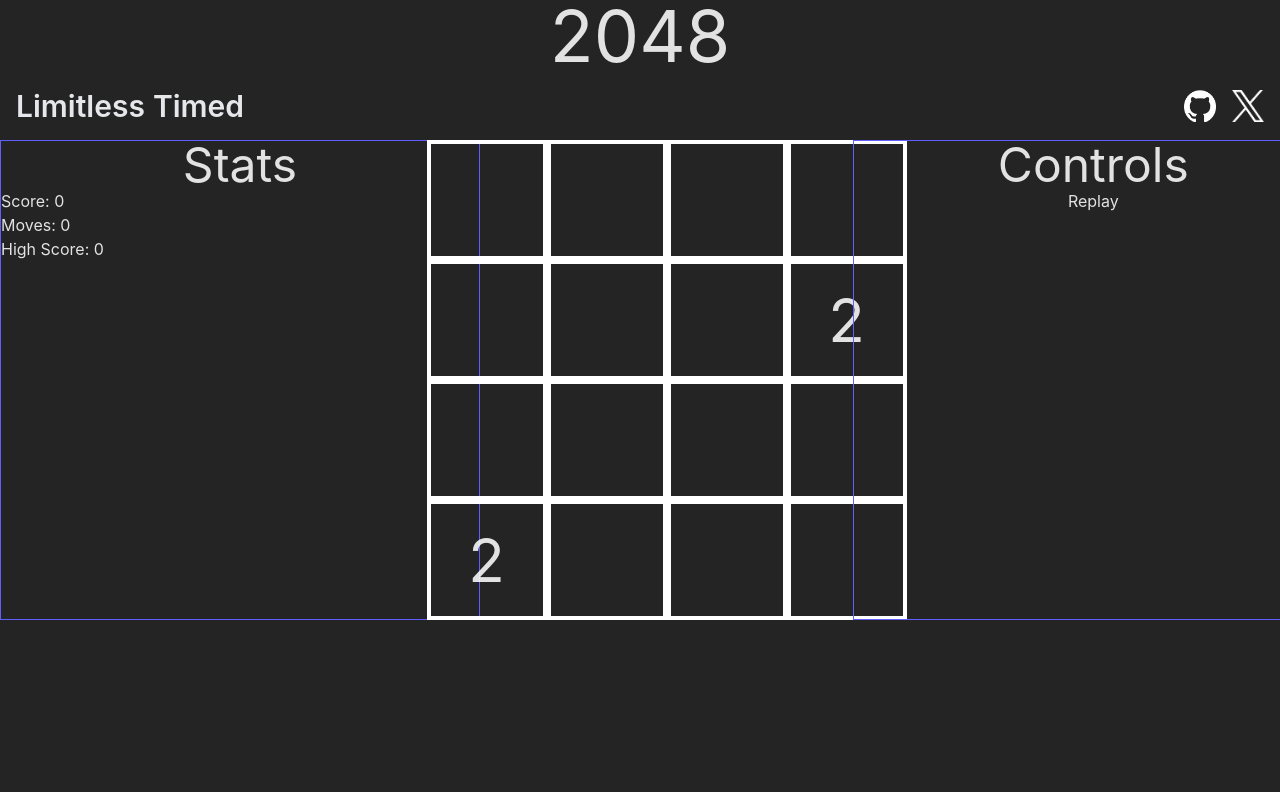
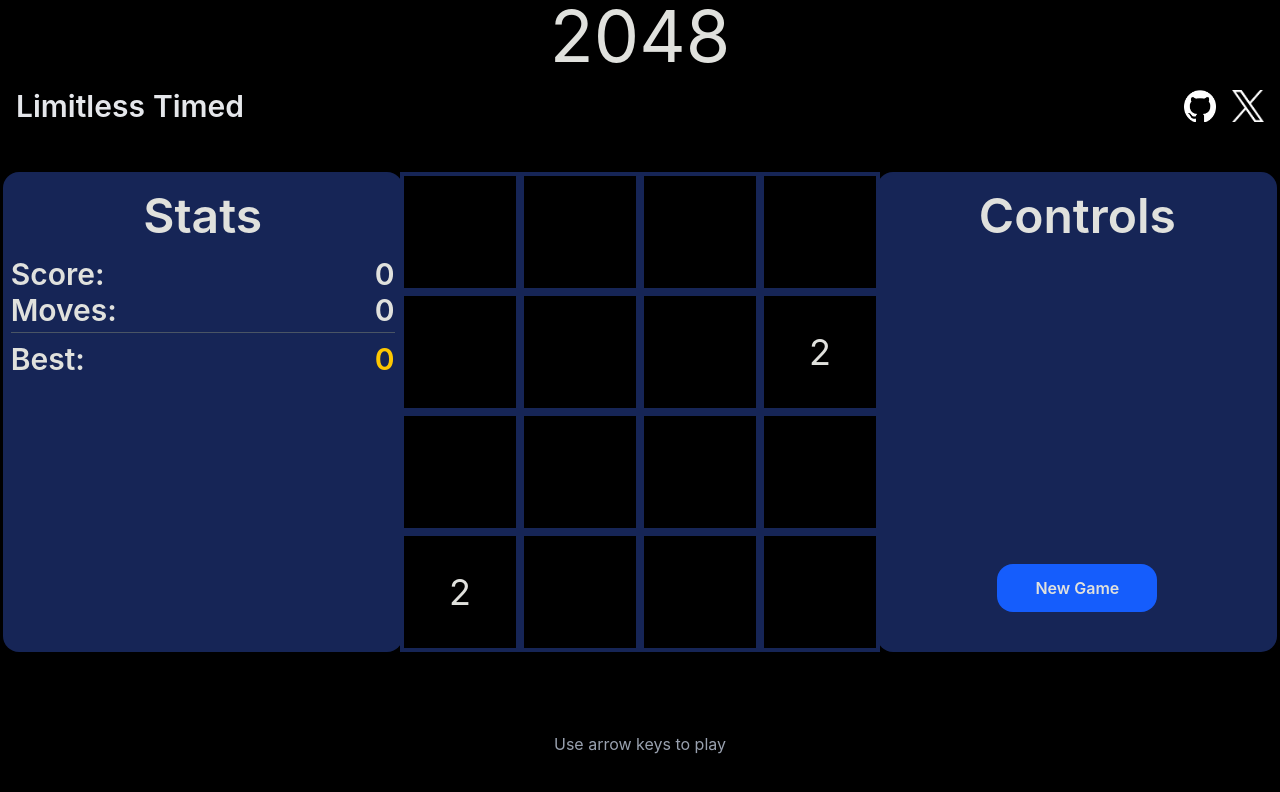
Before and after one commit to ThomasFraserDev/2048, a React (Vite) app: page / in a window 1280 px wide. Shown: the top 792 px of the page. Built offline with nearby package versions, Linux system fonts and the light colour scheme.

Commit message:
- Updated styling for the stat and control components - Updated sizing and colours of the tiles - Added a footnote beneath the board, stating that arrow keys should be used to play

```diff
--- a/src/App.jsx
+++ b/src/App.jsx
@@ -71,11 +71,12 @@ export default function App() {
   return (
     <div> {/* Main container */}
       <Header/>
-      <div className="grid grid-cols-3">
+      <div className="grid grid-cols-3 place-items-center gap-8 mt-4">
         <Stats score={score} moves={moves} highScore={highScore}/>
         <Board board={board}/>
         <GameController replay={handleReplay}/>
       </div>
+      <p className="text-center mt-20 text-gray-400"> Use arrow keys to play</p>
     </div>
   )
 }
--- a/src/components/GameController.jsx
+++ b/src/components/GameController.jsx
@@ -1,8 +1,8 @@
 export default function GameController({replay}) {
     return(
-        <div className="flex flex-col w-120 border border-indigo-500">
-            <h2 className="text-5xl text-center">Controls</h2>
-            <button onClick={replay}>Replay</button>
+        <div className="flex flex-col w-100 h-120 bg-blue-950 rounded-2xl items-center font-semibold justify-between">
+            <h2 className="text-5xl mt-5">Controls</h2>
+            <button onClick={replay} className="w-40 bg-blue-600 hover:bg-blue-500 py-3 px-6 cursor-pointer rounded-2xl mb-10">New Game</button>
         </div>
     )
 }
--- a/src/components/Header.jsx
+++ b/src/components/Header.jsx
@@ -2,7 +2,7 @@ import Navbar from "./Navbar"
 
 export default function Header() {
     return(
-        <div className="w-full flex-col text-7xl">
+        <div className="w-full flex-col text-7xl mb-8">
         <h1 className="text-center"> 2048 </h1>
         <Navbar/>
         </div>
--- a/src/components/Stats.jsx
+++ b/src/components/Stats.jsx
@@ -1,11 +1,20 @@
-export default function Stats({score, moves, highScore}) { // add advanced stats (e.g. avg score per move...)
+export default function Stats({score, moves, highScore}) { // add advanced stats (e.g. avg score per move, most common merge, last move...)
     return(
-        <div className="flex flex-col w-120 border border-indigo-500">
-            <h2 className="text-5xl text-center">Stats</h2>
-            <div className="flex flex-col">
-                <span>Score: {score}</span>
-                <span>Moves: {moves}</span>
-                <span>High Score: {highScore}</span>
+        <div className="flex flex-col w-100 h-120 bg-blue-950 rounded-2xl font-semibold">
+            <h2 className="text-5xl text-center mt-5 mb-2">Stats</h2>
+            <div className="flex flex-col text-3xl m-2">
+                <div className="flex justify-between">
+                    <span>Score:</span>
+                    <span>{score}</span>
+                </div>
+                <div className="flex justify-between">
+                    <span>Moves:</span>
+                    <span>{moves}</span>
+                </div>
+                <div className="flex justify-between border-t border-gray-600 pt-2 mt-1">
+                    <span>Best:</span>
+                    <span className="text-yellow-400">{highScore}</span>
+                </div>
             </div>
         </div>
     )
--- a/src/components/Tile.jsx
+++ b/src/components/Tile.jsx
@@ -1,6 +1,6 @@
 export default function Tile({ value }) {
   return (
-    <div className="border-4 border-white h-30 w-30 text-6xl flex items-center justify-center">
+    <div className="border-4 border-blue-950 h-30 w-30 text-4xl flex items-center justify-center">
       {value !== 0 ? value : ""}
     </div>
   );
--- a/src/index.css
+++ b/src/index.css
@@ -6,8 +6,8 @@
   font-weight: 400;
 
   color-scheme: light dark;
-  color: rgba(255, 255, 255, 0.87);
-  background-color: #242424;
+  color: #e0e1dd;
+  background-color: #000000;
 
   font-synthesis: none;
   text-rendering: optimizeLegibility;
@@ -25,7 +25,6 @@ a:hover {
 }
 
 body {
-  position: fixed;
   width: 100vw;
   height: 100vh;
   z-index: -1;
```
